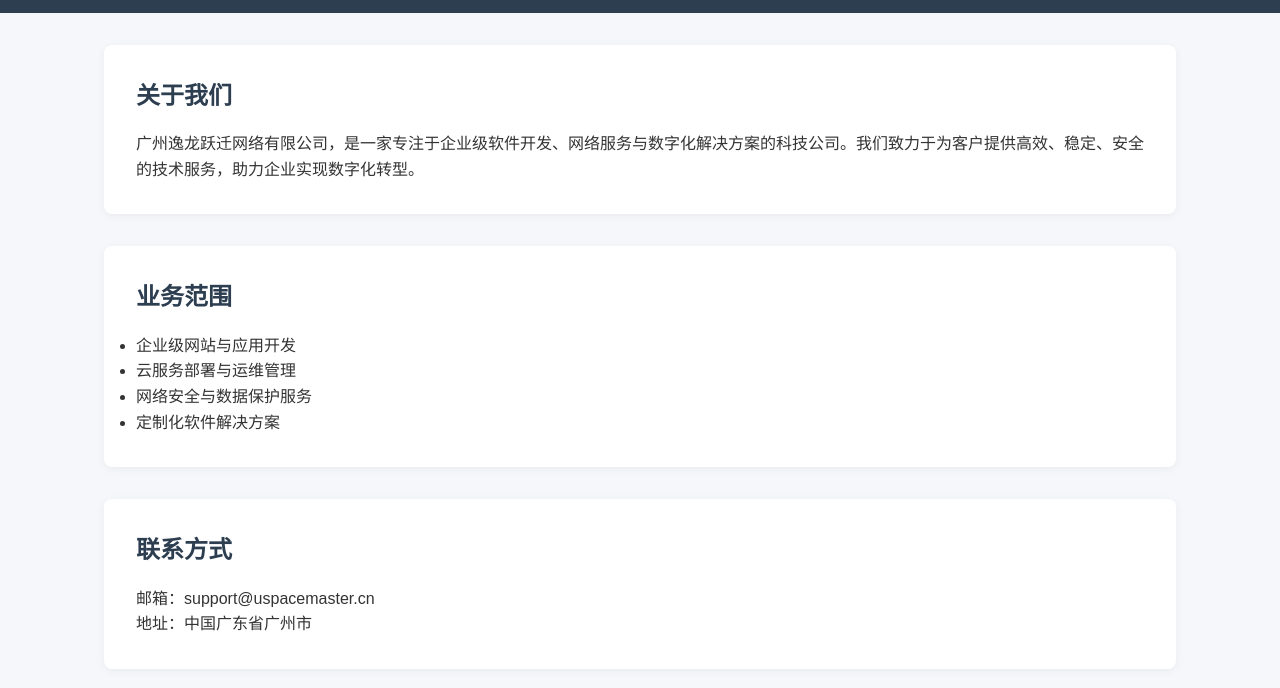
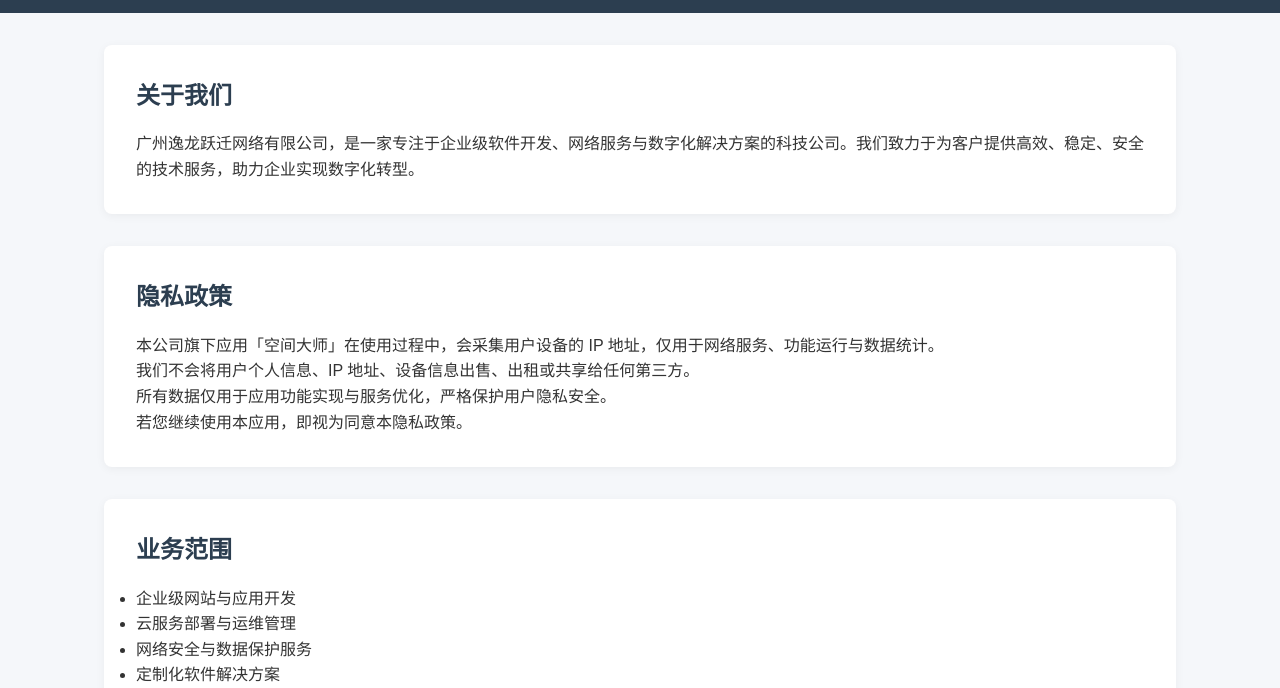
Before and after one commit to uter-dotcom/uiui, a plain HTML site: page index.html in a window 1280 px wide. Shown: the part 112-800 px from the top of the page. Drawn offline with Linux system fonts and the light colour scheme.

Commit message:
index.html

```diff
--- a/index.html
+++ b/index.html
@@ -58,6 +58,15 @@
             <p>广州逸龙跃迁网络有限公司，是一家专注于企业级软件开发、网络服务与数字化解决方案的科技公司。我们致力于为客户提供高效、稳定、安全的技术服务，助力企业实现数字化转型。</p>
         </div>
 
+        <!-- 👇 👇 这一段是我给你加的隐私政策，直接能用 👇 👇 -->
+        <div class="section">
+            <h2>隐私政策</h2>
+            <p>本公司旗下应用「空间大师」在使用过程中，会采集用户设备的 IP 地址，仅用于网络服务、功能运行与数据统计。</p>
+            <p>我们不会将用户个人信息、IP 地址、设备信息出售、出租或共享给任何第三方。</p>
+            <p>所有数据仅用于应用功能实现与服务优化，严格保护用户隐私安全。</p>
+            <p>若您继续使用本应用，即视为同意本隐私政策。</p>
+        </div>
+
         <div class="section">
             <h2>业务范围</h2>
             <ul>
```
